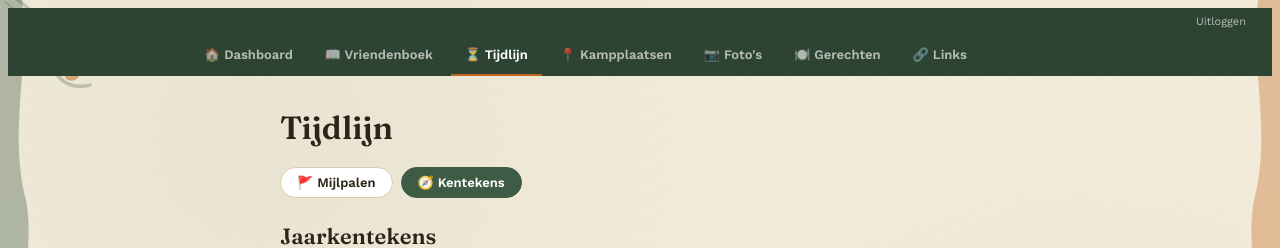
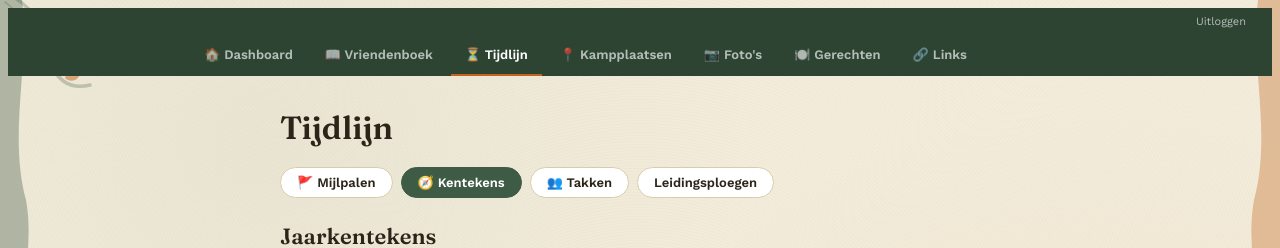
Before and after one commit to tomdemilliano/SintEduardusScouts4ever, a Next.js app: page /beheer/tijdlijn/kentekens in a window 1280 px wide. Shown: the top 248 px of the page. Built offline with nearby package versions, Linux system fonts and the light colour scheme; no server answers; the database is empty; sample sign-in values are in the browser's storage.

Commit message:
Add new tabs for Takken and Leidingsploegen

```diff
--- a/pages/beheer/tijdlijn/kentekens.js
+++ b/pages/beheer/tijdlijn/kentekens.js
@@ -9,6 +9,8 @@ import AdminSubNav from '../../../components/AdminSubNav';
 const TABS = [
   { href: '/beheer/tijdlijn', label: '🚩 Mijlpalen', exact: true },
   { href: '/beheer/tijdlijn/kentekens', label: '🧭 Kentekens' },
+  { href: '/beheer/tijdlijn/takken', label: '👥 Takken' },
+  { href: '/beheer/tijdlijn/leiding', label: 'Leidingsploegen' },
 ];
 
 export default function KentekensPage() {
```
